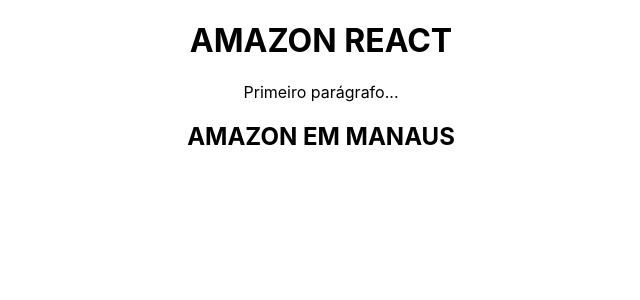
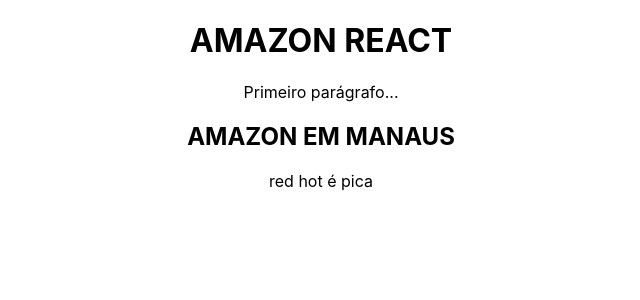
Before and after one commit to matheusstyt/react-sigma, a React (Create React App) app: page / in a window 1280 px wide. Shown: the top 300 px of the page, without its empty margins (319-959 px from the left). Built offline with nearby package versions, Linux system fonts and the light colour scheme.

Commit message:
BNavegante

```diff
--- a/src/App.js
+++ b/src/App.js
@@ -7,6 +7,7 @@ function App() {
       <h1>AMAZON REACT</h1>
       <p> Primeiro parágrafo...</p>
       <h2>AMAZON EM MANAUS</h2>
+      <p>red hot é pica</p>
     </div>
   )
 }
```
